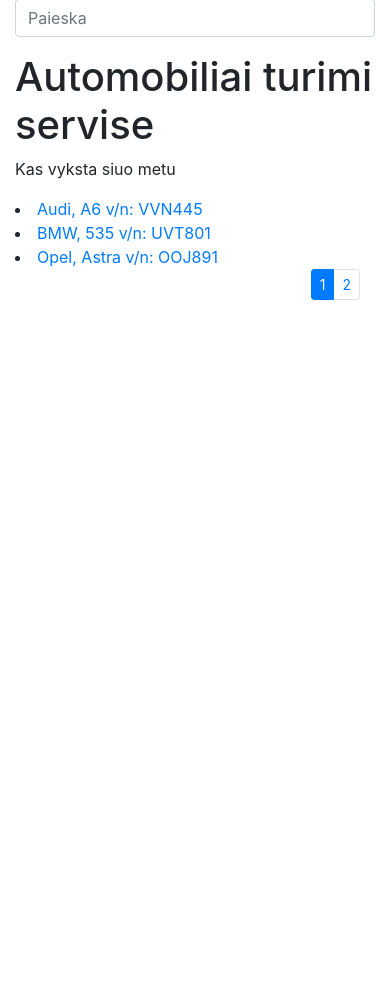
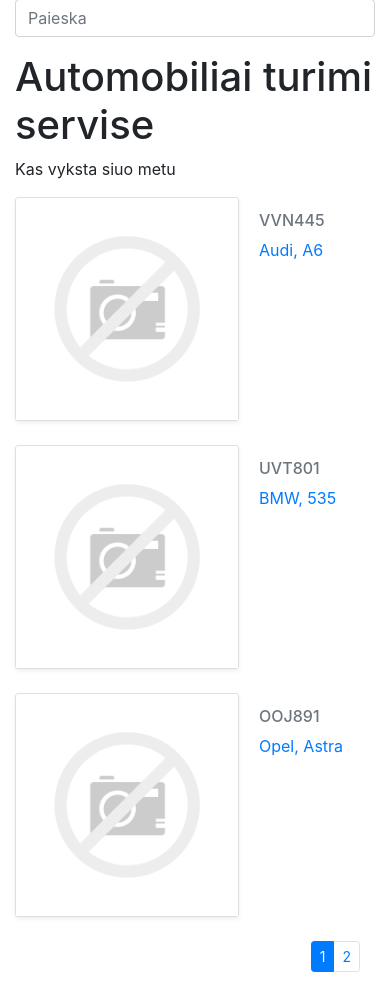
Before and after one commit to Vkasmakr/autoservisas_djang, a Django app: page /autoservisas/automobiliai/ in a window 390 px wide. Shown: the part 141-1129 px from the top of the page. Before the commit the page ends 441 px from the top, so only its background shows below. Run offline with Django 4.2, Linux system fonts and the light colour scheme; data comes from the database, SQL or seed files in the repository; some libraries are stand-ins or nearby versions.

Commit message:
Now on Automobilis page we can see list with pictures and redirecting links. Automobilis object without a picture will show a specific image

```diff
--- a/mysite/autoservisas/templates/automobiliai_with_pics.html
+++ b/mysite/autoservisas/templates/automobiliai_with_pics.html
@@ -1,11 +1,47 @@
 {% extends "base.html" %}
 {% block content %}
+
+{% load static%}
+
+
 <h1>Automobiliai turimi servise</h1>
 <p>Kas vyksta siuo metu </p>
+
+
+{%  if automobiliai_num %}
+<!--Sukuriame apipavidalinima paveiksliukams-->
+<div class="row">
+    {%  for auto_obj in automobiliai_num %}
+    <!--Aprasomas rodomo vaizdo stilius su paveiksliukais-->
+    <div class="col -md4 d-flex align-items-stretch">
+        <div class="card mb-4 shadow-sm", style="width: 14rem;">
+            <!--Jeigu paveiksliukas yra-->
+            {% if auto_obj.automobilis_pic %}
+                <img src="{{auto_obj.automobilis_pic.url}}" class="card-img-top">
+            <!--Kas rodoma, jeigu nera ikelto paveiksliuko-->
+            {% else %}
+                <img src="{% static 'imgs/no-image.png'%}" class="card-img-top">
+            {% endif %}
+        </div>
+        <div class="card-body">
+            <h6 class="card-subtitle mb-2 text-muted">{{auto_obj.valstybinis_numeris}}</h6>
+            <!--sukuriame linka knygoms-->
+            <p class="card-text"><a class="card-link" href="{{auto_obj.id}}">{{auto_obj.automobilio_modelis_id}}</a></p>
+        </div>
+
+    </div>
+    {% endfor %}
+</div>
+{% else %}
+<p>Servisas tuscias siuo metu</p>
+{% endif %}
+
+<!--
 {% for auto in automobiliai_num %}
 <li><a href="{% url 'auto-detail' auto.id %}">{{auto.automobilio_modelis_id}} v/n:
 {{auto.valstybinis_numeris}}</a></li>
 {% endfor %}
+-->
 
 <div class="container puslapiai"><nav aria-label="...">
         {% if automobiliai_num.has_other_pages %}
```
